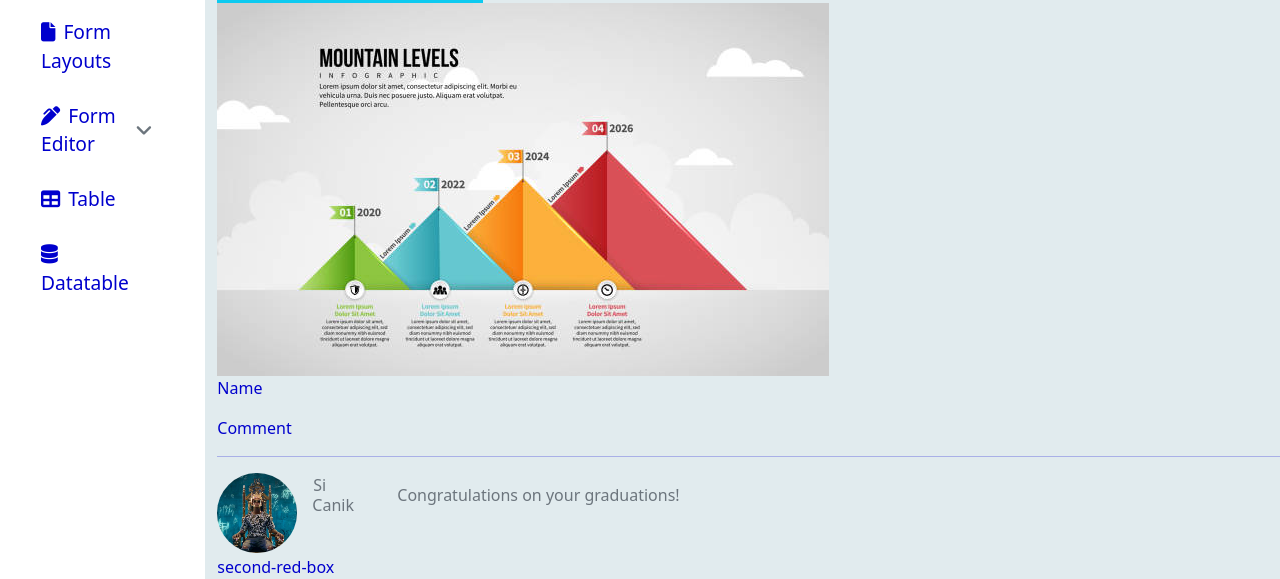
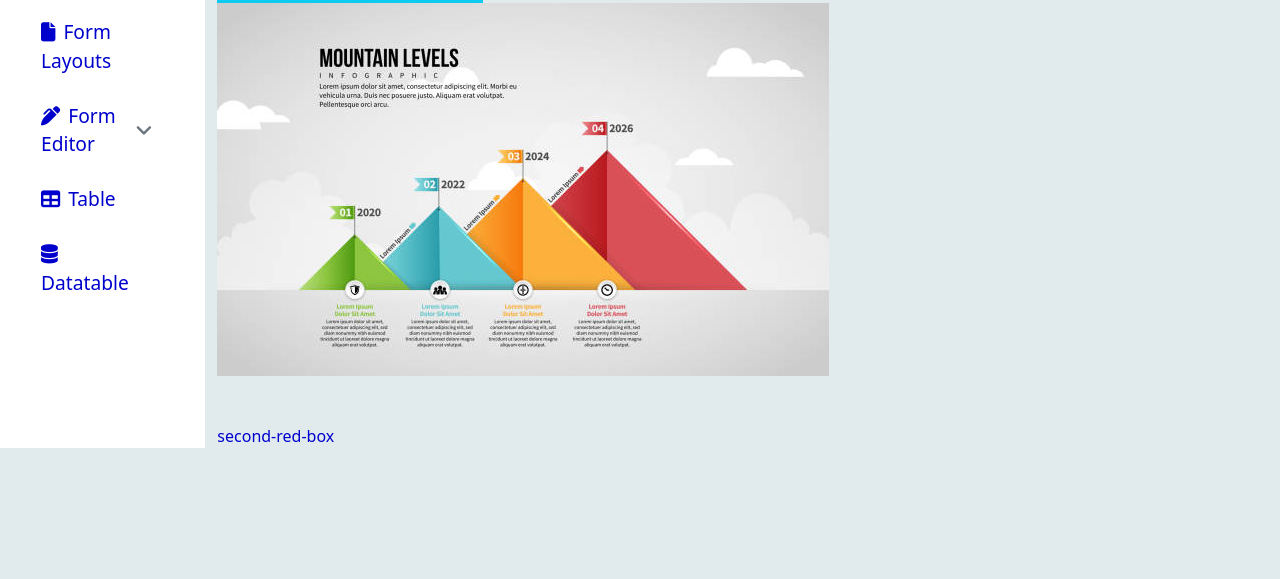
Before and after one commit to mmohamed12452/mazers, a plain HTML site: page index.html in a window 1280 px wide. Shown: the part 633-1212 px from the top of the page. After the commit the page ends 1081 px from the top, so only its background shows below. Drawn offline with nearby package versions, Linux system fonts and the light colour scheme.

Commit message:
deleted the latest comment

```diff
--- a/index.html
+++ b/index.html
@@ -157,16 +157,6 @@
             </div>
             </div>
 
-            <div class="latest-comments">
-                <p>Name</p>
-                <p>Comment</p>
-
-                <hr>
-              <img src="./image/bel.jpg" class="imaging" alt="bel-img">
-              <p class="text-secondary texts">Si</p>
-              <p class="text-secondary texting">Canik</p>
-              <p class="congratulate text-secondary">Congratulations on your graduations!</p>
-            </div>
            <div class="second-red-box mt-5 col-2">
               second-red-box
            </div>
```
